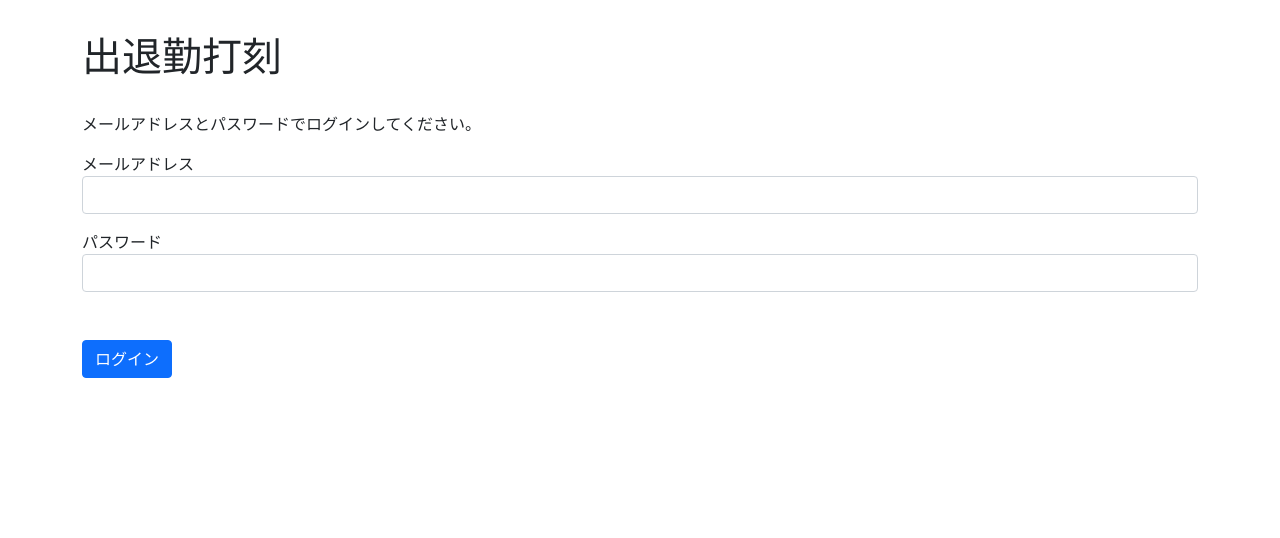
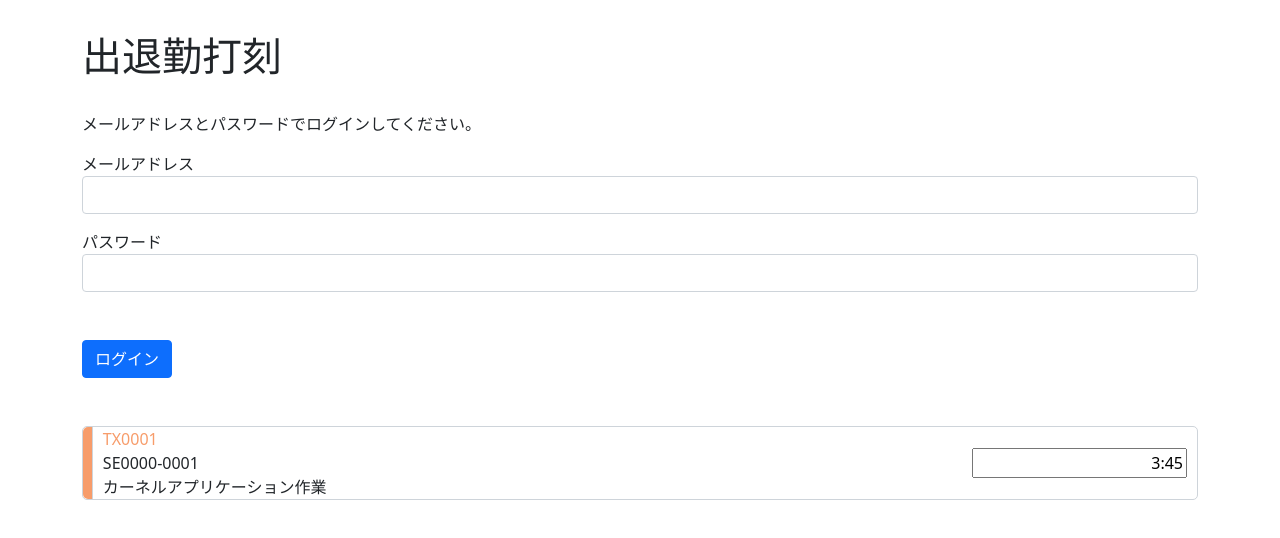
Before and after one commit to Nke0628/dakoku, a Vue app in the folder frontend/: page / in a window 1280 px wide. Shown: the top 538 px of the page. Built offline with nearby package versions, Linux system fonts and the light colour scheme.

Commit message:
作業カード作成

```diff
--- /dev/null
+++ b/frontend/src/components/atoms/SagyoCard.vue
@@ -0,0 +1,68 @@
+<template>
+    <div class="card">
+        <div class="cardLeft"></div>
+        <div class="cardRight" :class="{ EditCard: isEdit }">
+            <div :class="{ SagyoLabelGroupArea: isEdit }">
+                <span :class="{ companyTheme: isCompanyTheme }">TX0001</span
+                ><br />
+                <span>SE0000-0001</span><br />
+                <span>カーネルアプリケーション作業</span>
+            </div>
+            <div v-if="isEdit" :class="{ SagyoTimeInputArea: isEdit }">
+                <input
+                    class="SagyoTimeInput"
+                    type="text"
+                    name=""
+                    id=""
+                    value="3:45"
+                />
+            </div>
+        </div>
+    </div>
+</template>
+
+<script>
+export default {
+    name: "SagyoCard",
+    props: {
+        isCompanyTheme: { type: Boolean, require: true },
+        isEdit: { tyep: Boolean, require: true },
+    },
+};
+</script>
+
+<style scoped>
+.card {
+    width: 100%;
+    border: 1px solid #ced4da;
+    border-radius: 5px;
+    display: flex;
+    flex-direction: row;
+}
+.cardLeft {
+    width: 10px;
+    margin-right: 10px;
+    border-radius: 5px 0 0 5px;
+    border-right: 1px solid #ced4da;
+    background-color: #f79c6a;
+}
+.companyTheme {
+    color: #f79c6a;
+}
+.EditCard {
+    width: 100%;
+    display: flex;
+    justify-content: space-between;
+}
+.SagyoLabelGroupArea {
+    width: 80%;
+}
+.SagyoTimeInputArea {
+    width: 20%;
+    margin: auto 10px;
+}
+.SagyoTimeInput {
+    width: 100%;
+    text-align: right;
+}
+</style>
--- a/frontend/src/components/pages/LoginPage.vue
+++ b/frontend/src/components/pages/LoginPage.vue
@@ -22,7 +22,7 @@
                 <b-input v-model="loginForm.password" type="password" />
             </b-col>
         </b-row>
-        <b-row>
+        <b-row class="mb-5">
             <b-col>
                 <b-button
                     @click="handleLogin"
@@ -35,13 +35,18 @@
                 </b-button>
             </b-col>
         </b-row>
+        <SagyoCard :is-company-theme="true" :is-edit="true"></SagyoCard>
     </b-container>
 </template>
 
 <script>
 import { mapActions } from "vuex";
+import SagyoCard from "../atoms/SagyoCard.vue";
 export default {
     name: "LoginPage",
+    components: {
+        SagyoCard,
+    },
     data() {
         return {
             loginForm: {
```
